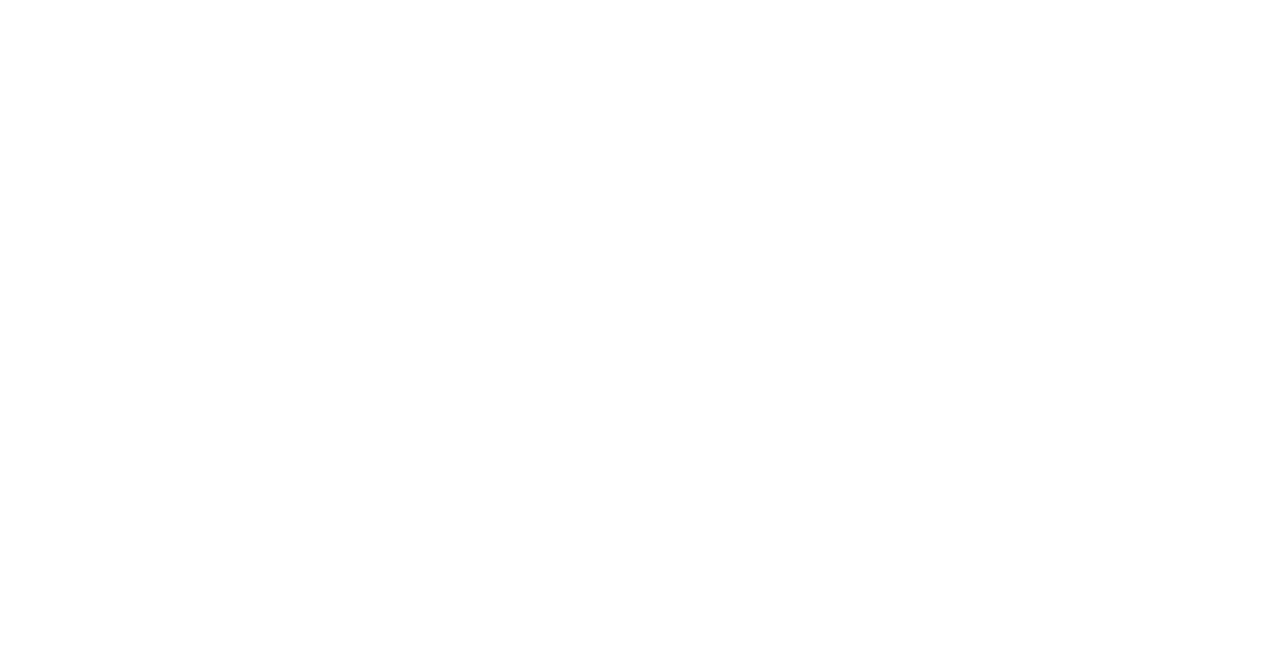
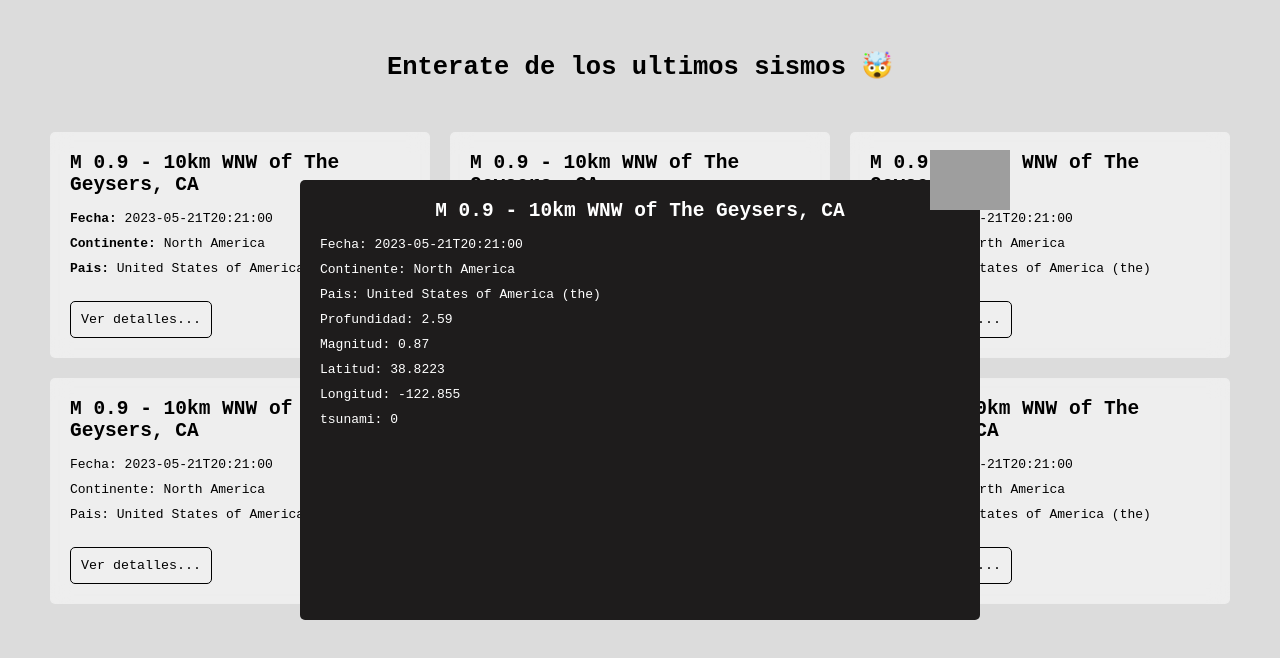
Before and after one commit to juanramirez871/sismos_api, a plain HTML site: page index.html in a window 1280 px wide. Drawn offline with Linux system fonts and the light colour scheme; grey boxes are pictures that could not be loaded.

Commit message:
style: :art: css del home

```diff
--- a/css/styles.css
+++ b/css/styles.css
@@ -1,5 +1,85 @@
 *{
     margin: 0;
     padding: 0;
-    font-family: "monospace";
+    font-family: monospace;
 }
+
+body{
+    background-color: gainsboro;
+}
+
+.title{
+    display: flex;
+    font-size: 17px;
+    justify-content: center;
+}
+
+.home{
+    margin: 50px;
+}
+
+.content_cards{
+    margin-top: 50px;
+    display: grid;
+    gap: 20px;
+    grid-template-columns: 1fr 1fr 1fr;
+}
+
+.content_cards div{
+    background-color: rgba(255, 255, 255, 0.5);
+    border-radius: 5px;
+    padding: 20px;
+    backdrop-filter: blur(10px);
+}
+
+button{
+    padding: 10px;
+    border-radius: 5px;
+    border: 1px solid black;
+    margin-top: 20px;
+    cursor: pointer;
+}
+
+p{
+    padding: 5px 0 5px 0;
+}
+
+::-webkit-scrollbar {
+    width: 10px;
+}
+
+::-webkit-scrollbar-track {
+background: #f1f1f1;
+}
+
+::-webkit-scrollbar-thumb {
+background: #888;
+border-radius: 5px;
+}
+
+::-webkit-scrollbar-thumb:hover {
+background: #555;
+}
+
+.windows_promp{
+    width: 50%;
+    height: 50%;
+    position: fixed;
+    background-color: rgb(30, 28, 28);
+    top: 0;
+    left: 0;
+    right: 0;
+    bottom: 0;
+    margin: auto;
+    border-radius: 5px;
+    color: white;
+    padding: 20px;
+}
+
+img{
+    position: absolute;
+    right: -30px;
+    top: -30px;
+    width: 80px;
+    cursor: pointer;
+}
--- a/index.html
+++ b/index.html
@@ -4,9 +4,124 @@
     <meta charset="UTF-8">
     <meta http-equiv="X-UA-Compatible" content="IE=edge">
     <meta name="viewport" content="width=device-width, initial-scale=1.0">
-    <title>Sismos API 🤯</title>
+    <link rel="stylesheet" href="./css/styles.css">
+    <title>Sismos API</title>
 </head>
 <body>
+    <div>
+        <section class="home">
+            <div class="title">
+                <div style="text-align: center;">
+                    <h1>Enterate de los ultimos sismos 🤯</h1>
+                </div>
+            </div>
 
+            <div class="content_cards">
+                <div>
+                    <h2 style="padding-bottom: 10px;">M 0.9 - 10km WNW of The Geysers, CA</h2>
+                    <p><b>Fecha:</b> 2023-05-21T20:21:00</p>
+                    <p><b>Continente:</b> North America</p>
+                    <p><b>Pais:</b> United States of America (the)</p>
+                    <button>Ver detalles...</button>
+                    <!-- <p>Profundidad: 2.59</p>
+                    <p>Magnitud: 0.87</p>
+                    <p>Latitud: 38.8223</p>
+                    <p>Longitud: -122.855</p>
+                    <p>tsunami: 0</p> -->
+                </div>
+
+                <div>
+                    <h2 style="padding-bottom: 10px;">M 0.9 - 10km WNW of The Geysers, CA</h2>
+                    <p>Fecha: 2023-05-21T20:21:00</p>
+                    <p>Continente: North America</p>
+                    <p>Pais: United States of America (the)</p>
+                    <button>Ver detalles...</button>
+                    <!-- <p>Profundidad: 2.59</p>
+                    <p>Magnitud: 0.87</p>
+                    <p>Latitud: 38.8223</p>
+                    <p>Longitud: -122.855</p>
+                    <p>tsunami: 0</p> -->
+                </div>
+
+                <div>
+                    <h2 style="padding-bottom: 10px;">M 0.9 - 10km WNW of The Geysers, CA</h2>
+                    <p>Fecha: 2023-05-21T20:21:00</p>
+                    <p>Continente: North America</p>
+                    <p>Pais: United States of America (the)</p>
+                    <button>Ver detalles...</button>
+                    <!-- <p>Profundidad: 2.59</p>
+                    <p>Magnitud: 0.87</p>
+                    <p>Latitud: 38.8223</p>
+                    <p>Longitud: -122.855</p>
+                    <p>tsunami: 0</p> -->
+                </div>
+
+                <div>
+                    <h2 style="padding-bottom: 10px;">M 0.9 - 10km WNW of The Geysers, CA</h2>
+                    <p>Fecha: 2023-05-21T20:21:00</p>
+                    <p>Continente: North America</p>
+                    <p>Pais: United States of America (the)</p>
+                    <button>Ver detalles...</button>
+                    <!-- <p>Profundidad: 2.59</p>
+                    <p>Magnitud: 0.87</p>
+                    <p>Latitud: 38.8223</p>
+                    <p>Longitud: -122.855</p>
+                    <p>tsunami: 0</p> -->
+                </div>
+
+
+                <div>
+                    <h2 style="padding-bottom: 10px;">M 0.9 - 10km WNW of The Geysers, CA</h2>
+                    <p>Fecha: 2023-05-21T20:21:00</p>
+                    <p>Continente: North America</p>
+                    <p>Pais: United States of America (the)</p>
+                    <button>Ver detalles...</button>
+                    <!-- <p>Profundidad: 2.59</p>
+                    <p>Magnitud: 0.87</p>
+                    <p>Latitud: 38.8223</p>
+                    <p>Longitud: -122.855</p>
+                    <p>tsunami: 0</p> -->
+                </div>
+
+
+                <div>
+                    <h2 style="padding-bottom: 10px;">M 0.9 - 10km WNW of The Geysers, CA</h2>
+                    <p>Fecha: 2023-05-21T20:21:00</p>
+                    <p>Continente: North America</p>
+                    <p>Pais: United States of America (the)</p>
+                    <button>Ver detalles...</button>
+                    <!-- <p>Profundidad: 2.59</p>
+                    <p>Magnitud: 0.87</p>
+                    <p>Latitud: 38.8223</p>
+                    <p>Longitud: -122.855</p>
+                    <p>tsunami: 0</p> -->
+                </div>
+            </div>
+        </section>
+
+        <div class="windows_promp">
+            <center><h2 style="padding-bottom: 10px;">M 0.9 - 10km WNW of The Geysers, CA</h2></center>
+            <div>
+                <div>
+                    <p>Fecha: 2023-05-21T20:21:00</p>
+                    <p>Continente: North America</p>
+                </div>
+                <div>
+                    <p>Pais: United States of America (the)</p>
+                    <p>Profundidad: 2.59</p>
+                </div>
+                <div>
+                    <p>Magnitud: 0.87</p>
+                    <p>Latitud: 38.8223</p>
+                </div>
+                <div>
+                    <p>Longitud: -122.855</p>
+                    <p>tsunami: 0</p>
+                </div>
+            </div>
+            <div><img src="https://static.vecteezy.com/system/resources/thumbnails/009/344/493/small/x-transparent-free-png.png" alt=""></div>
+        </div>
+
+    </div>
 </body>
 </html>
```
